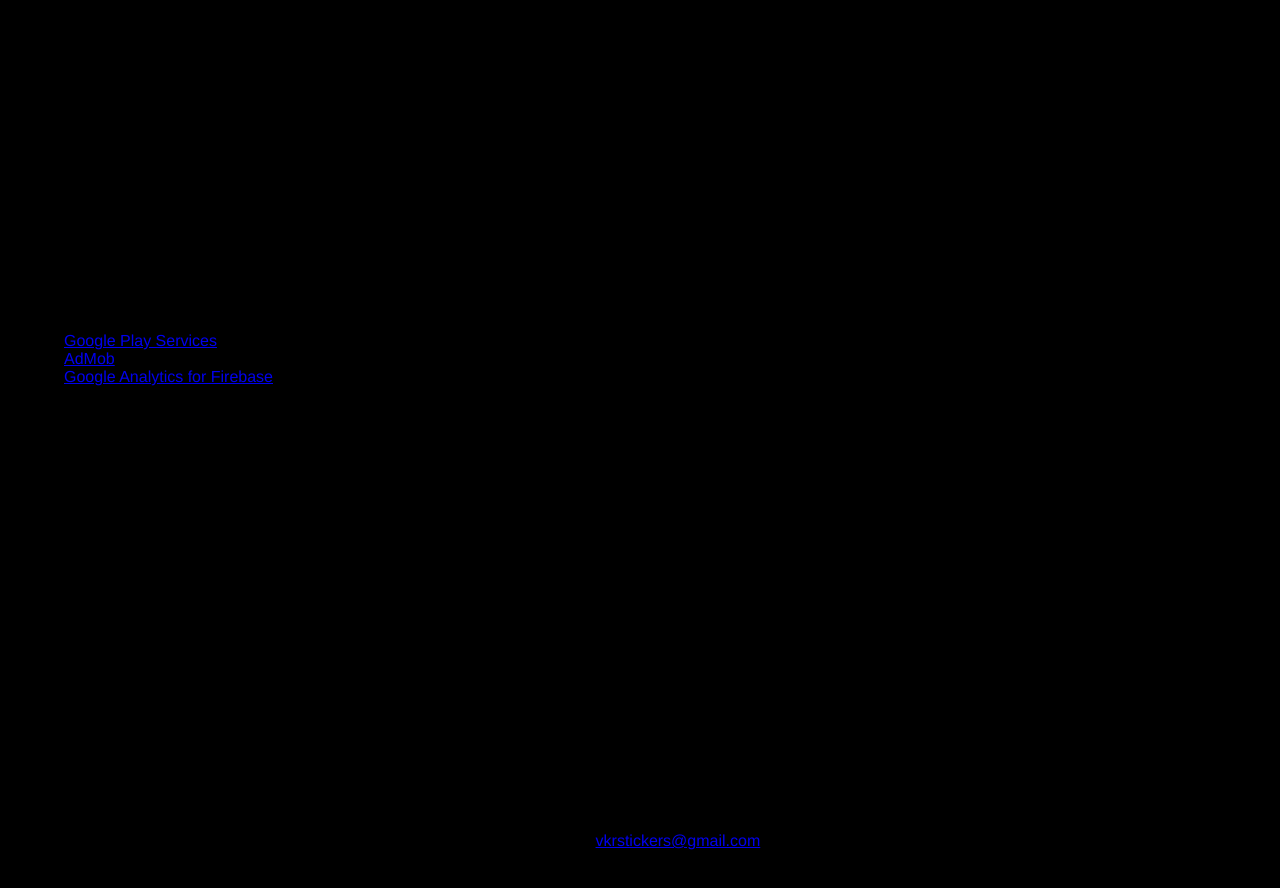
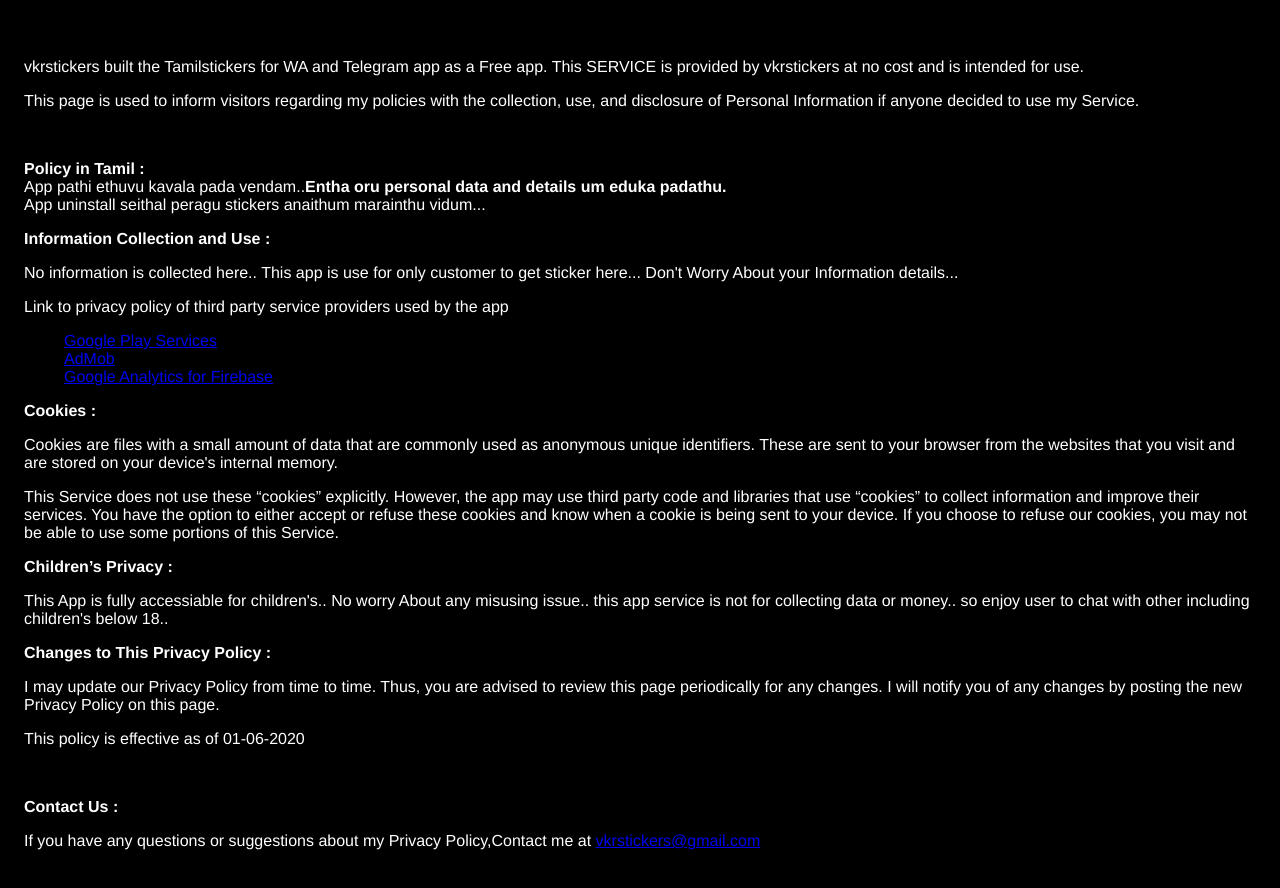
Before and after one commit to vkrstickers/VKRStickers-privacy, a plain HTML site: page index.html in a window 1280 px wide. Drawn offline with Linux system fonts and the light colour scheme.

Commit message:
Update index.html

```diff
--- a/index.html
+++ b/index.html
@@ -6,7 +6,7 @@
       <title>Privacy Policy</title>
       <style>
           body { font-family: 'Helvetica Neue', 'Helvetica', 'Arial', sans-serif; padding:1em; }
-          p *{text-color:white;}
+          p {color:white;}
         </style>
     </head>
     <body style="background-color:black;">
```
